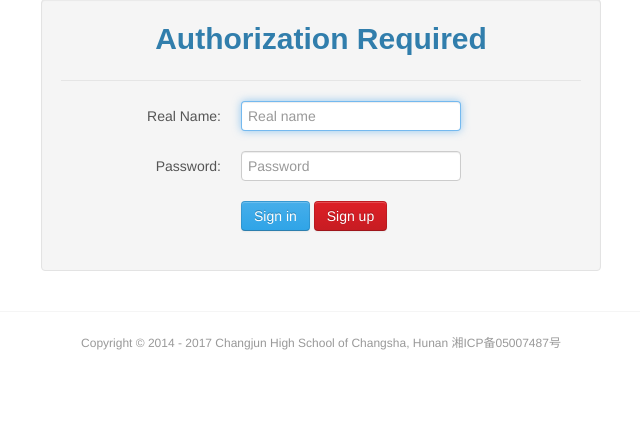
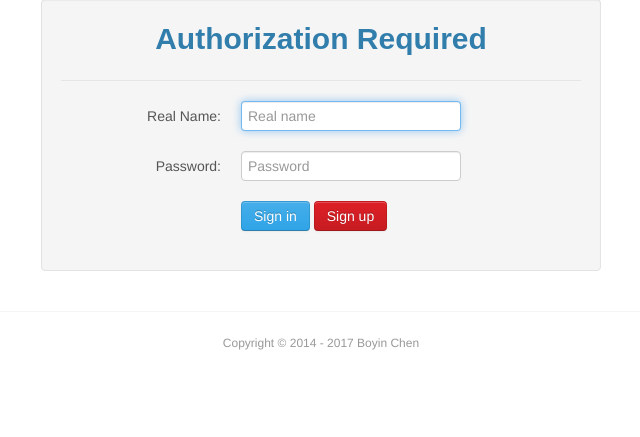
Before and after one commit to Bokjan/2ZOJ, a PHP site: page /login.php in a window 1280 px wide. Shown: the part 41-478 px from the top of the page, without its empty margins (319-959 px from the left). Run offline with PHP 8.4, Linux system fonts and the light colour scheme; some web fonts are replaced.

Commit message:
Update login.php

```diff
--- a/Web/login.php
+++ b/Web/login.php
@@ -118,14 +118,12 @@
 
       <hr>
       <footer>
-    <!--  <p> <a href="news/Notice.html" style="color:#F00;font:微软雅黑;font-size:20px">株洲市二中2015届新高一信息学奥赛兴趣小组“招兵买马”通知</a></p> -->
-        <p>Copyright &copy; 2014 - <?=date('Y')?> Changjun High School of Changsha, Hunan 湘ICP备05007487号</p>
+        <p>Copyright &copy; 2014 - <?=date('Y')?> Boyin Chen</p>
       </footer>
     </div>
     <script src="Tpl/assets/js/jquery.js"></script>
     <script src="Tpl/assets/js/common.js"></script>
     <script type="text/javascript">
-	alert("评测数据调整中，请暂时不要提交P2000以后的题目。");
       function switch_page() {
         $('#loginpage').hide();
         $('h1').html('Application Form');
```
